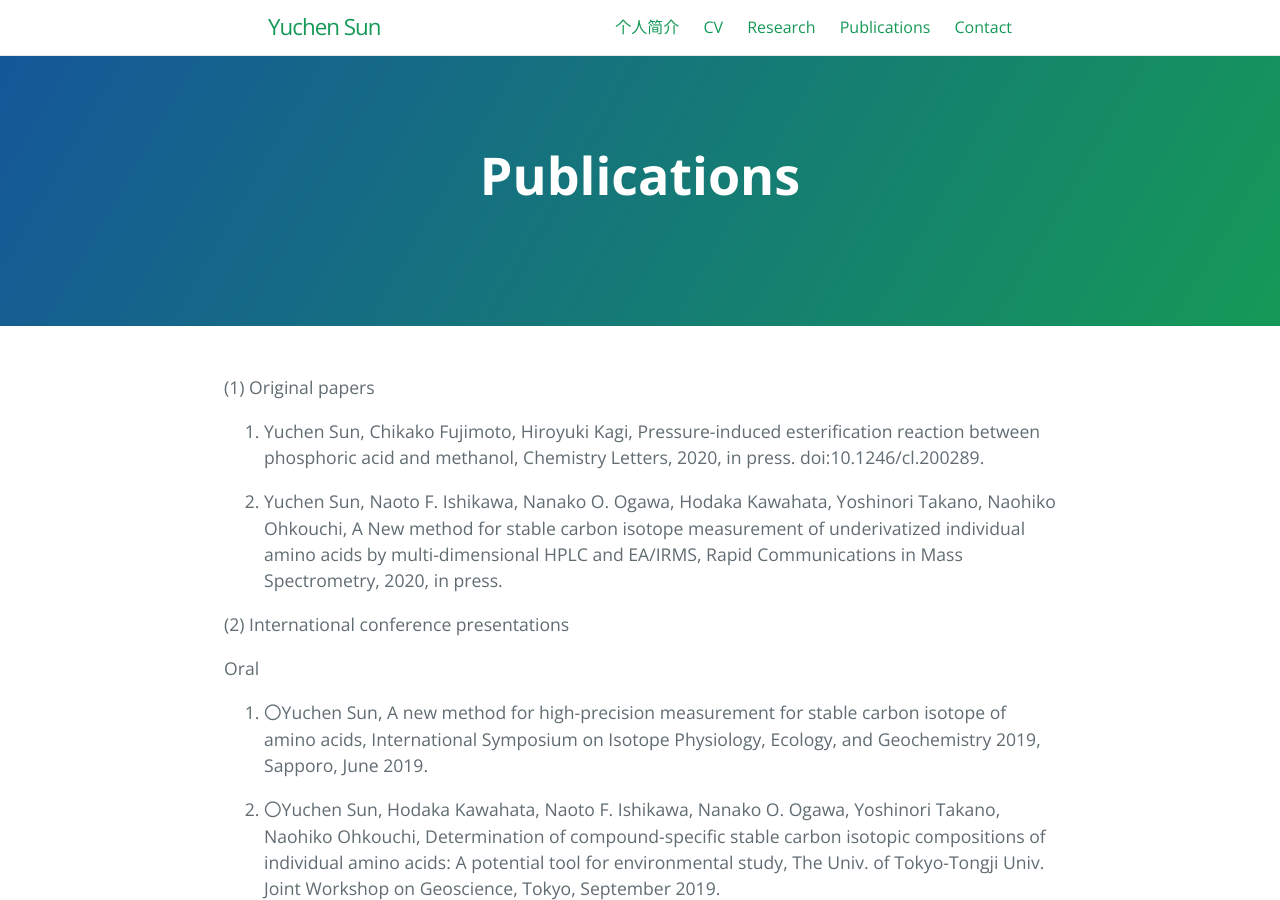
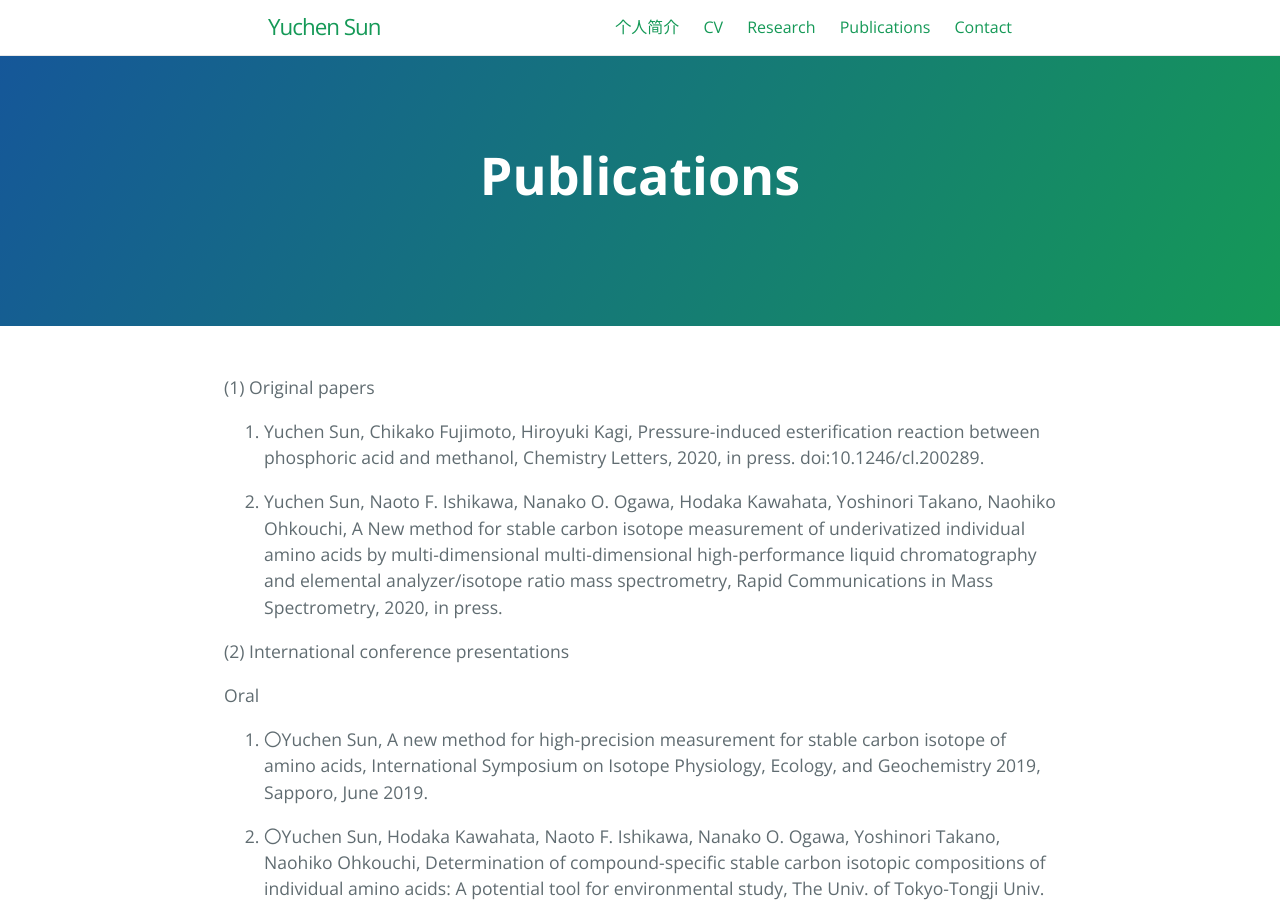
Before and after one commit to sonyuushin/sonyuushin.github.io, a Jekyll site: the page built from publications.md, in a window 1280 px wide and 900 px high. Built offline with Jekyll 4.4.1, drawn with Linux system fonts in a browser that asks for light colours.

Commit message:
Update publications.md

```diff
--- a/publications.md
+++ b/publications.md
@@ -13,7 +13,7 @@ order: 5
 
 1. Yuchen Sun, Chikako Fujimoto, Hiroyuki Kagi, Pressure-induced esterification reaction between phosphoric acid and methanol, Chemistry Letters, 2020, in press. doi:10.1246/cl.200289.
 
-2. Yuchen Sun, Naoto F. Ishikawa, Nanako O. Ogawa, Hodaka Kawahata, Yoshinori Takano, Naohiko Ohkouchi, A New method for stable carbon isotope measurement of underivatized individual amino acids by multi-dimensional HPLC and EA/IRMS, Rapid Communications in Mass Spectrometry, 2020, in press.
+2. Yuchen Sun, Naoto F. Ishikawa, Nanako O. Ogawa, Hodaka Kawahata, Yoshinori Takano, Naohiko Ohkouchi, A New method for stable carbon isotope measurement of underivatized individual amino acids by multi-dimensional multi-dimensional high-performance liquid chromatography and elemental analyzer/isotope ratio mass spectrometry, Rapid Communications in Mass Spectrometry, 2020, in press.
 
 
 (2) International conference presentations
```
